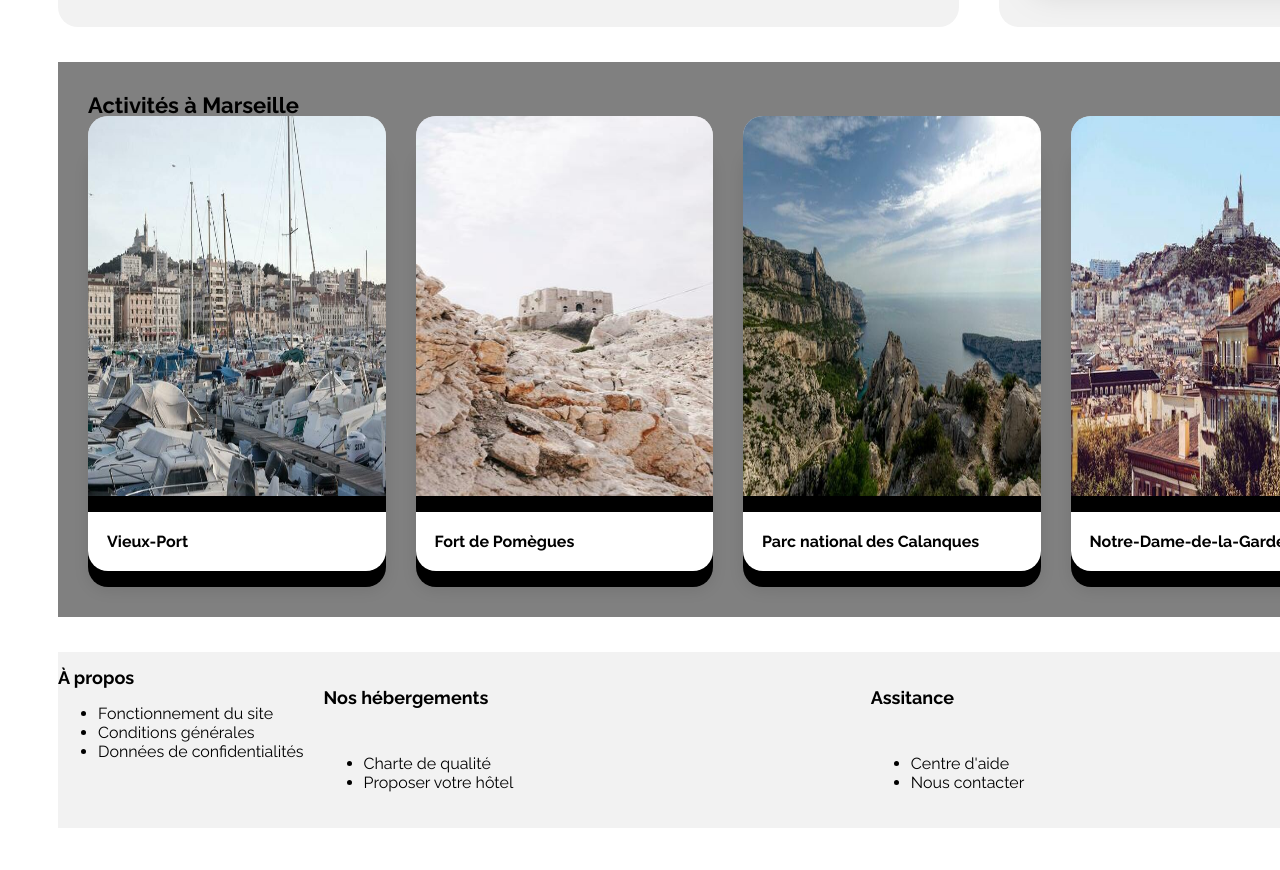
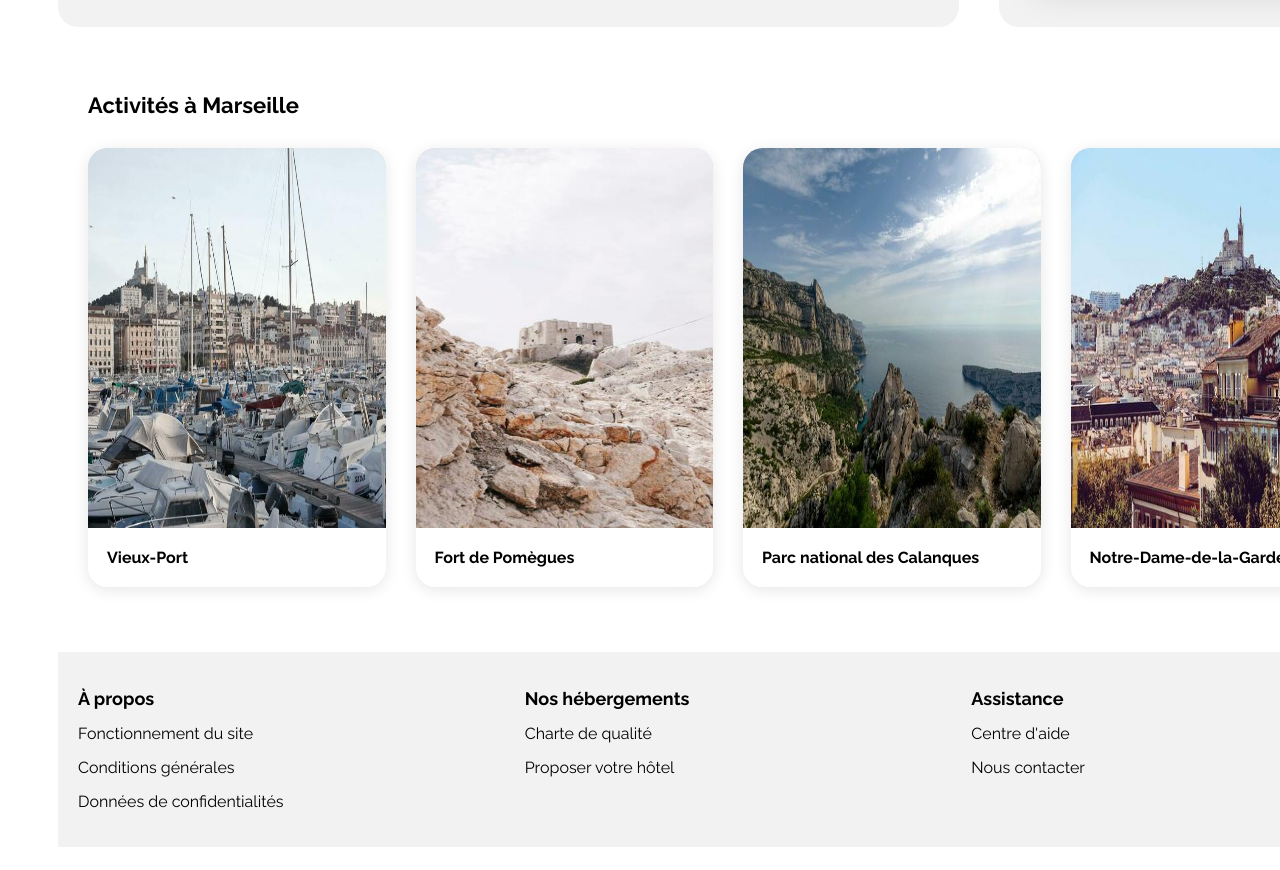
Before and after one commit to Theo-Develop/OCProject2, a plain HTML site: page index.html in a window 1280 px wide. Shown: the part 1035-1905 px from the top of the page. Before the commit the page ends 1871 px from the top, so only its background shows below. Drawn offline with Linux system fonts and the light colour scheme.

Commit message:
settings footer

```diff
--- a/css/style.css
+++ b/css/style.css
@@ -23,6 +23,7 @@
 body {
     display: flex;
     width: 1440px;
+    height: 1889.019px;
     flex-direction: column;
     align-items: flex-start;
     gap: 30px;
@@ -57,6 +58,7 @@ a {
     font-style: normal;
     font-weight: 700;
     line-height: normal;
+    margin: 0px;
 }
 
 .card {
@@ -440,11 +442,6 @@ form {
     align-items: flex-start;
     gap: 30px;
     align-self: stretch;
-    background-color: grey;
-}
-
-.activités .section-title {
-    background-color: grey;
 }
 
 .activités .tourism {
@@ -465,7 +462,6 @@ form {
 
     /* Shadow/Card */
     box-shadow: 0px 3px 15px 0px rgba(0, 0, 0, 0.10);
-    background-color: #000;
 }
 
 .tourism img {
@@ -487,44 +483,31 @@ form {
     align-self: stretch;
     border-radius: 0px 0px 20px 20px;
     background: var(--White, #FFF);
+    margin: 0;
 }
 
 /****** footer ***********/
 footer {
-    background: var(--Grey, #F2F2F2);
     display: flex;
     align-items: flex-start;
     align-self: stretch;
+    background: var(--Grey, #F2F2F2);
 }
 
-.Á-propos {
+.footer-card {
     display: flex;
+    flex: 1 0 0;
+    align-self: stretch;
+}
+
+.footer-card ul {
+    display: flex;
+    list-style: none;
     padding: 20px;
     flex-direction: column;
     align-items: flex-start;
     gap: 15px;
     flex: 1 0 0;
-    align-self: stretch;
-}
-
-.Nos-hébergements {
-    display: flex;
-    padding: 20px;
-    flex-direction: column;
-    align-items: flex-start;
-    gap: 15px;
-    flex: 1 0 0;
-    align-self: stretch;
-}
-
-.Assistance {
-    display: flex;
-    padding: 20px;
-    flex-direction: column;
-    align-items: flex-start;
-    gap: 15px;
-    flex: 1 0 0;
-    align-self: stretch;
 }
 
 /* Le code ci-dessous correspond à la version responsive uniquement */
--- a/index.html
+++ b/index.html
@@ -303,24 +303,24 @@
             </section>
             <!--Footer-->
             <footer>
-                <section class="À-propos">
-                    <h2 class="filters-title">À propos</h2>
+                <section class="footer-card">
                     <ul>
+                        <h2 class="filters-title">À propos</h2>
                         <li><a href="#">Fonctionnement du site</a></li>
                         <li><a href="#">Conditions générales</a></li>
                         <li><a href="#">Données de confidentialités</a></li>
                     </ul>
                 </section>
-                <section class="Nos-hébergements">
-                    <h2 class="filters-title">Nos hébergements</h2>
+                <section class="footer-card">
                     <ul>
+                        <h2 class="filters-title">Nos hébergements</h2>
                         <li><a href="#">Charte de qualité</a></li>
                         <li><a href="#">Proposer votre hôtel</a></li>
                     </ul>
                 </section>
-                <section class="Assistance">
-                    <h2 class="filters-title">Assitance</h2>
+                <section class="footer-card">
                     <ul>
+                        <h2 class="filters-title">Assistance</h2>
                         <li><a href="#">Centre d'aide</a></li>
                         <li><a href="#">Nous contacter</a></li>
                     </ul>
```
